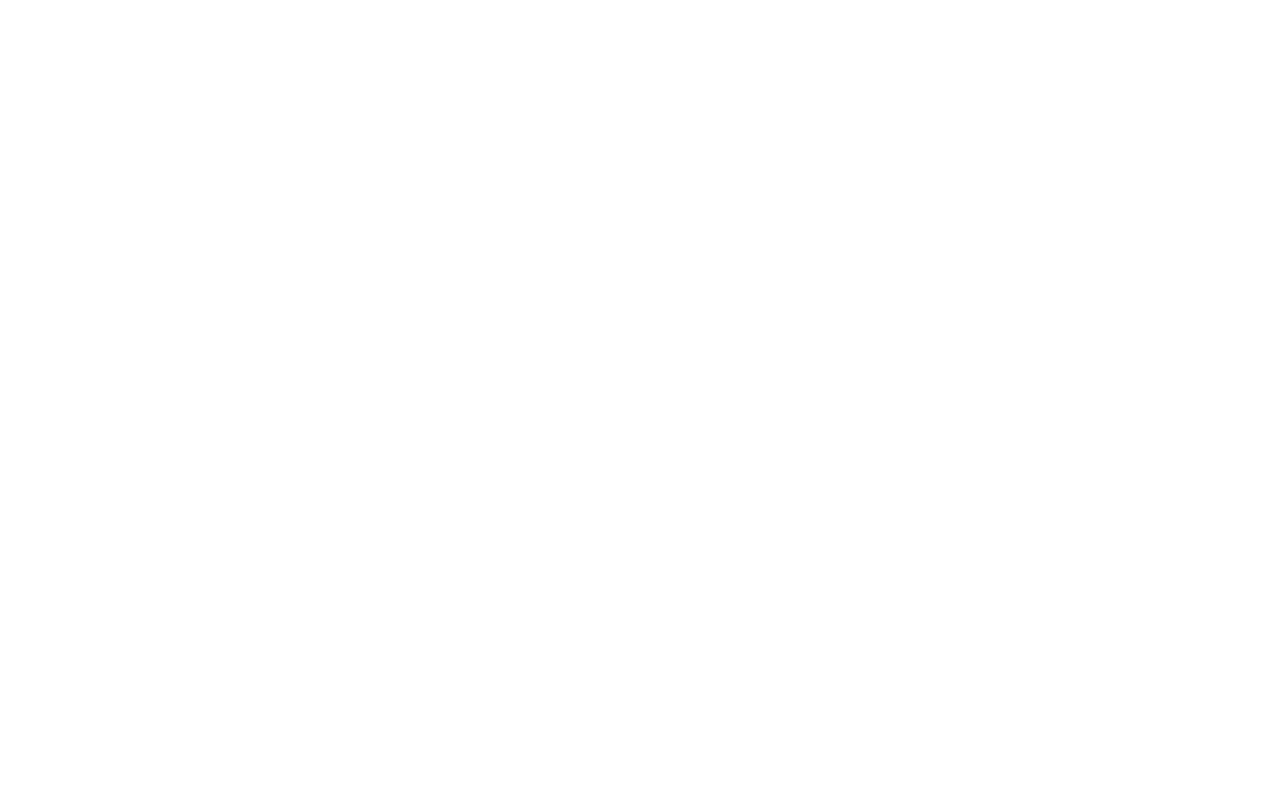
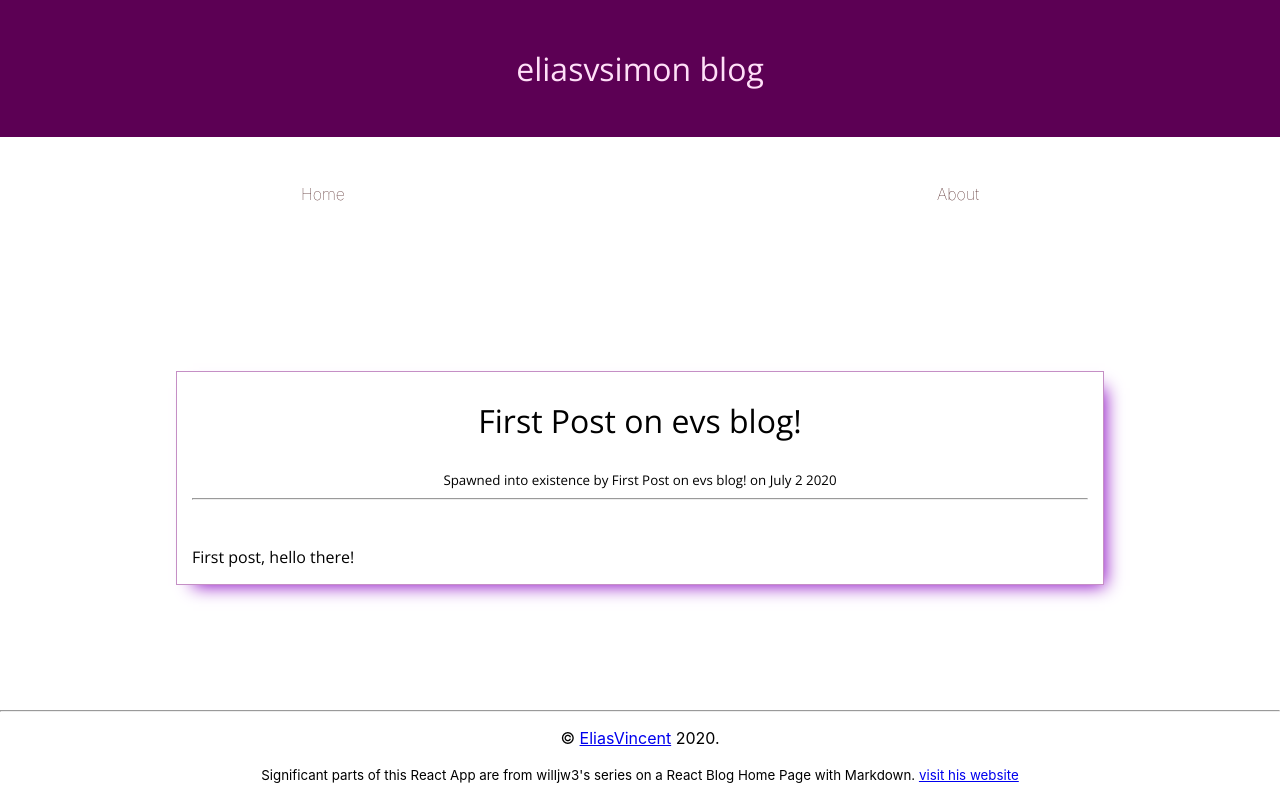
Before and after one commit to EliasVincent/eliasvsimon-react-blog, a React (Create React App) app: page /post/1593640800 in a window 1280 px wide. Built offline with nearby package versions, Linux system fonts and the light colour scheme.

Commit message:
part 5 - rotue posts to their own pages

```diff
--- a/src/components/Postlist.js
+++ b/src/components/Postlist.js
@@ -1,4 +1,5 @@
 import React from 'react'
+import { Link } from "react-router-dom"
 import Markdown from "react-markdown"
 
 import postlist from "../posts.json"
@@ -22,7 +23,7 @@
                     // use index i as key, otherwise React would be mad
                     return (
                         <div key={i} className="post-element">
-                            <h2>{post.title}</h2>
+                            <h2><Link className="link" to={`/post/${post.id}`}>{post.title}</Link></h2>
                             <small>On {post.date} by {post.author}</small>
                             <hr/>
 
@@ -32,7 +33,7 @@
                             escapeHtml={false}
                             />
 
-                            <small>View Post</small>
+                            <small><Link className="link" to={`/post/${post.id}`}>View Post</Link></small>
                         </div>
                     )
                 })
--- a/src/components/components.css
+++ b/src/components/components.css
@@ -14,9 +14,12 @@
 
 .link {
     text-decoration: none;
-    color: rgb(68, 21, 21);
+    color: rgb(61, 12, 12);
     font-weight: lighter;
-    font-size: x-large;
+}
+
+.link:hover {
+    text-decoration: underline rgb(61, 12, 12);
 }
 
 /* --- COMPONENTS --- */
--- a/src/index.js
+++ b/src/index.js
@@ -7,15 +7,21 @@
 
 import Home from "./pages/Home"
 import About from "./pages/About"
+import Post from "./pages/Post"
+import NotFound from "./pages/NotFound"
 
 ReactDOM.render(
   <Router>
     <div>
       <Route exact path="/" component={Home} />
       <Route exact path="/about" component={About} />
+      <Route exact path="/404" component={NotFound} />
+
+      <Route exact path="/post/:id" render={props => <Post {...props} />} />
     </div>
   </Router>,
   document.getElementById('root')
 );
 
 //<Route exact path="/" component={App} /> should render the same thing but with React Router
+// component={Name of Component specified and imported in import}
--- a/src/pages.json
+++ b/src/pages.json
@@ -1 +1 @@
-[{"content":"\r\n\r\nHi! I'm Elias and this is eliasvsimon.com, my personal React website/blog\r\n\r\nCurrently I'm learning **programming with web-development and also game-development**, check out my games page.\r\nOf course I still have *much* to learn, so this website will change a lot over time.\r\n\r\n# Links:\r\n\r\n* [Github](https://github.com/EliasVincent)\r\n\r\n* [YouTube Channel](https://www.youtube.com/channel/UCqHdyJTEdBcqa2J4EvLi5gA)\r\n\r\n* [Games on Itch.io](https://riesyeti.itch.io)\r\n\r\n* [Email](mailto:riesyeti@outlook.de)"}]
+[{"content":"Hi! I'm Elias and this is eliasvsimon.com, my personal React website/blog\r\n\r\nCurrently I'm learning **programming with web-development and also game-development**, check out my games page.\r\nOf course I still have *much* to learn, so this website will change a lot over time.\r\n\r\n# Links:\r\n\r\n* [Github](https://github.com/EliasVincent)\r\n\r\n* [YouTube Channel](https://www.youtube.com/channel/UCqHdyJTEdBcqa2J4EvLi5gA)\r\n\r\n* [Games on Itch.io](https://riesyeti.itch.io)\r\n\r\n* [Email](mailto:riesyeti@outlook.de)"}]
--- /dev/null
+++ b/src/pages/NotFound.js
@@ -0,0 +1,18 @@
+import React from 'react'
+
+import Layout from "../components/Layout"
+
+import "./pages.css"
+
+const NotFound = () => {
+    return (
+        <div>
+            <Layout>
+                <h1 className="notfound">404!? :(</h1>
+                <h1>But hey, welcome to my site!</h1>
+            </Layout>
+        </div>
+    )
+}
+
+export default NotFound
--- /dev/null
+++ b/src/pages/Post.js
@@ -0,0 +1,63 @@
+import React from 'react'
+import { Redirect } from "react-router-dom"
+import Markdown from "react-markdown"
+
+import Layout from "../components/Layout"
+
+import postList from "../posts.json"
+
+import "./pages.css"
+
+// this now basically acts as boilerplate code for dynamically generated pages
+const Post = (props) => {
+    //console.log(props.match.params.id)
+    // in console log we find out it has a match.params.id thing
+
+    // now we need to make sure they're valid IDs
+    // when Id is a string it will return NaN
+    const validId = parseInt(props.match.params.id)
+    //console.log(validId)
+    if (!validId) {
+        // React-Router Redirect Feature
+        return <Redirect to="/404"/>
+    }
+
+    // create obj to bring data in
+    const fetchedPost = {}
+    let postExists = false
+    // loop over postlist and assign object keys
+    postList.forEach((post, i) => {
+        if (validId === post.id) {
+            fetchedPost.title = post.title ? post.title : "No title?? 😶"
+            fetchedPost.author = post.author ? post.author : "No author?? 😶"
+            fetchedPost.date = post.date ? post.date : "No date?? 😶"
+            fetchedPost.content = post.content ? post.content : "No content? Now Elias really screwed up this one.."
+
+            postExists = true
+        }
+    })
+
+    if (postExists === false) {
+        return <Redirect to="/404" />
+    }
+
+
+    return(
+        <Layout>
+            <div className="post">
+                <div className="post-title">
+                    <h1>{fetchedPost.title}</h1>
+                    <small>Spawned into existence by {fetchedPost.title} on {fetchedPost.date}</small>
+                    <hr />
+                </div>
+                <br />
+                <Markdown
+                source={fetchedPost.content}
+                escapeHtml={false}
+                />
+            </div>
+        </Layout>
+    )
+}
+
+export default Post
--- a/src/pages/pages.css
+++ b/src/pages/pages.css
@@ -9,3 +9,38 @@
     margin: auto;
     text-align: left;
 }
+
+
+.notfound {
+    text-align: center;
+}
+
+/* --- POST ITSELF --- */
+
+.post-title {
+    text-align: center;
+}
+
+.post-meta {
+    text-align: center;
+}
+
+.post {
+    width: 70%;
+    margin: auto;
+    text-align: left;
+
+    border: 1px solid rgb(197, 143, 197);
+
+    -webkit-box-shadow: 9px 9px 17px -8px rgba(136,0,194,1);
+    -moz-box-shadow: 9px 9px 17px -8px rgba(136,0,194,1);
+    box-shadow: 9px 9px 17px -8px rgba(136,0,194,1);
+
+    margin-top: 15vh;
+    margin-bottom: 10vh;
+    /* so it won't get pushed to edge of border */
+    padding: 0 15px;
+
+    font-family: "Open Sans";
+    font-weight: lighter;
+}
```
Also changed, not shown: src/pages/content/about.md (+0 -2 lines).
